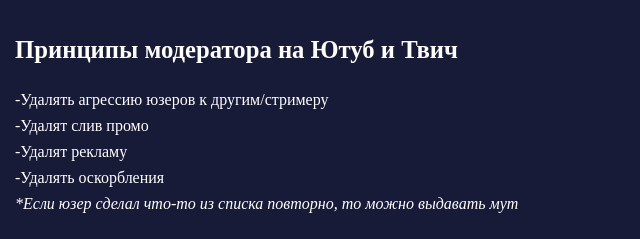
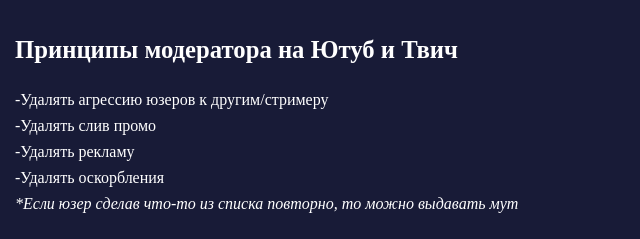
Before and after one commit to SergeyYakubovskyi/methodology, a React app: page src/index.html in a window 1280 px wide. Shown: the part 920-1159 px from the top of the page, 0-640 px from the left. Built offline with nearby package versions, Linux system fonts and the light colour scheme; files whose address does not match are found by name.

Commit message:
words marks

```diff
--- a/src/index.html
+++ b/src/index.html
@@ -73,7 +73,7 @@
 												<p>- Слив промо сначала удаляем, даем пред, если он не понял, мутим от 30м</p>
 												<p>- Пиар рефки в чате, от 12ч</p>
 												<p>- Попрошайничество даем перд, дальше мут по ситуации</p>
-												<p>- Медеры не используют мат</p>
+												<p>- Модеры не используют мат</p>
 											</div>
 										</details>
 									</div>
@@ -261,10 +261,10 @@
 						<h3 class="principles__title title title--s">Принципы модератора на Ютуб и Твич</h3>
 						<ul class="principles__list">
 							<li class="principles__list-item">-Удалять агрессию юзеров к другим/стримеру</li>
-							<li class="principles__list-item">-Удалят слив промо</li>
-							<li class="principles__list-item">-Удалят рекламу</li>
+							<li class="principles__list-item">-Удалять слив промо</li>
+							<li class="principles__list-item">-Удалять рекламу</li>
 							<li class="principles__list-item">-Удалять оскорбления</li>
-							<li class="principles__list-item"><i>*Если юзер cделал что-то из списка повторно, то можно выдавать
+							<li class="principles__list-item"><i>*Если юзер сделав что-то из списка повторно, то можно выдавать
 									мут</i></li>
 						</ul>
 					</div>
```
